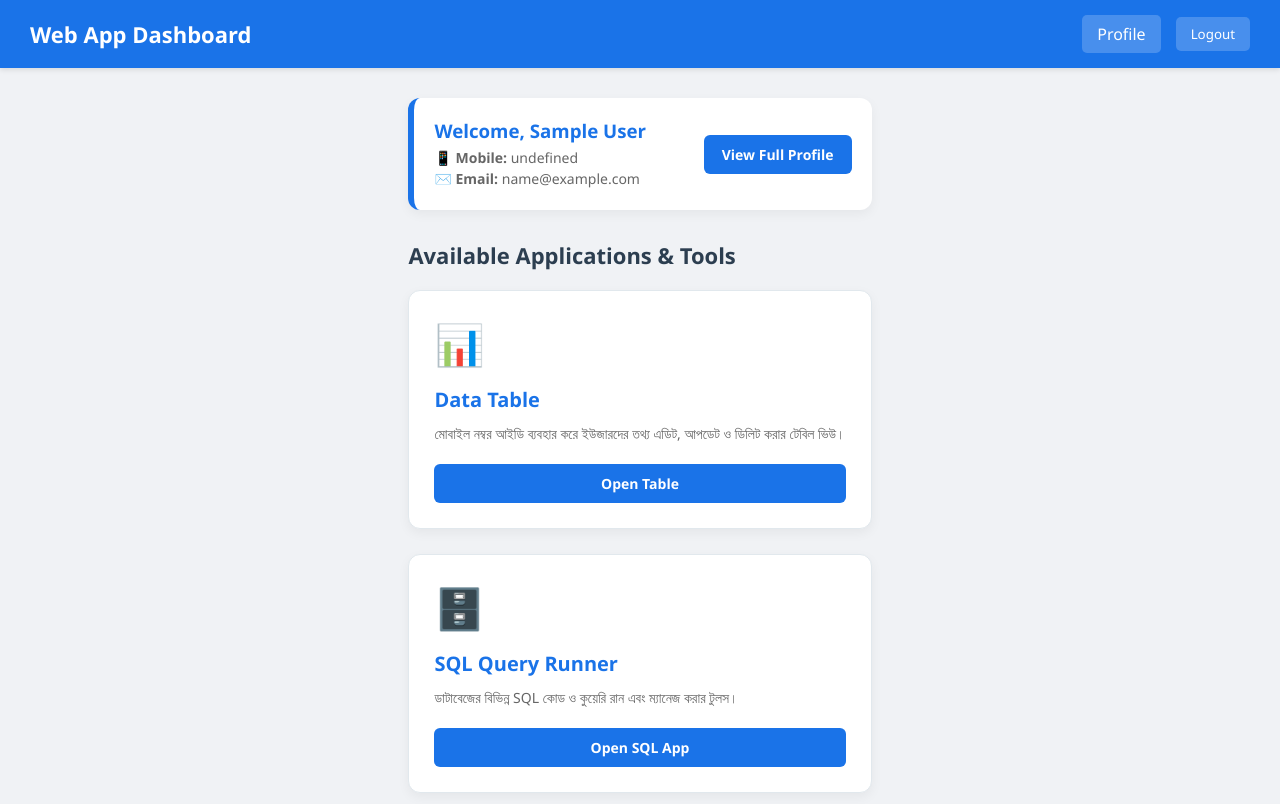
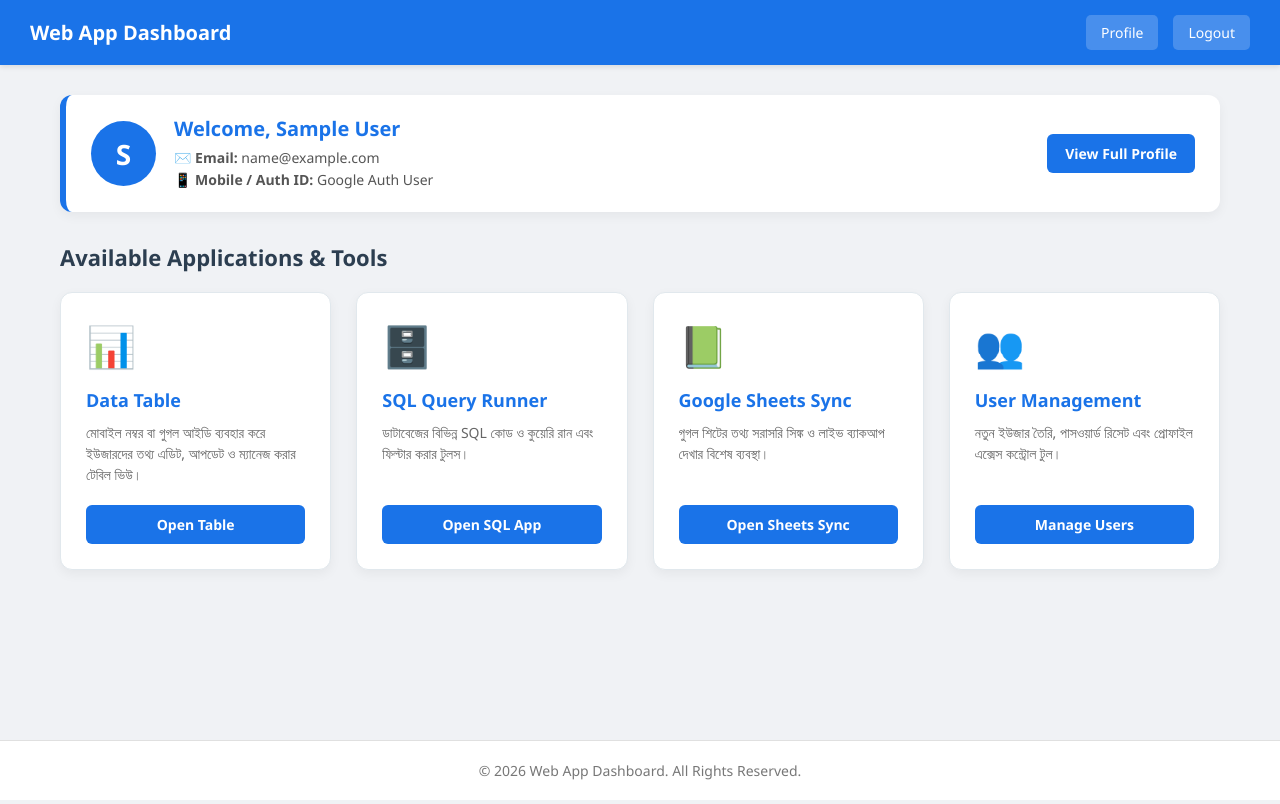
Before and after one commit to sarifdatabase-a11y/test1, a plain HTML site: page index.html in a window 1280 px wide. Shown: the top 804 px of the page. Drawn offline with Linux system fonts and the light colour scheme; sample sign-in values are in the browser's storage.

Commit message:
Update index.html

```diff
--- a/index.html
+++ b/index.html
@@ -3,25 +3,40 @@
 <head>
   <meta charset="UTF-8">
   <meta name="viewport" content="width=device-width, initial-scale=1.0">
-  <title>Developer & User Dashboard</title>
+  <title>Dashboard - Web App</title>
+
+  <!-- ১. লগইন না থাকলে সরাসরি login.html এ পাঠিয়ে দেওয়ার সিকিউরিটি চেক -->
+  <script>
+    if (!localStorage.getItem('user')) {
+      window.location.href = "login.html";
+    }
+  </script>
+
   <style>
     * { box-sizing: border-box; margin: 0; padding: 0; font-family: 'Segoe UI', Tahoma, Geneva, Verdana, sans-serif; }
     body { background-color: #f0f2f5; color: #333; display: flex; flex-direction: column; min-height: 100vh; }
 
     header { background-color: #1a73e8; color: white; padding: 15px 30px; display: flex; justify-content: space-between; align-items: center; box-shadow: 0 2px 5px rgba(0,0,0,0.1); }
-    header h1 { font-size: 22px; }
+    header h1 { font-size: 20px; }
 
     .nav-links { display: flex; align-items: center; gap: 15px; }
-    .nav-links a, .logout-btn { color: white; text-decoration: none; font-weight: 500; background: rgba(255, 255, 255, 0.2); padding: 8px 15px; border-radius: 5px; transition: background 0.3s; border: none; cursor: pointer; }
+    .nav-links a, .logout-btn { color: white; text-decoration: none; font-weight: 500; background: rgba(255, 255, 255, 0.2); padding: 8px 15px; border-radius: 5px; transition: background 0.3s; border: none; cursor: pointer; font-size: 14px; }
     .nav-links a:hover, .logout-btn:hover { background: rgba(255, 255, 255, 0.3); }
 
-    .container { max-width: 1200px; margin: 30px auto; padding: 0 20px; flex: 1; }
+    .container { max-width: 1200px; margin: 30px auto; padding: 0 20px; flex: 1; width: 100%; }
 
-    /* User Profile Banner */
-    .user-profile-banner { background: white; border-radius: 12px; padding: 20px; margin-bottom: 30px; box-shadow: 0 4px 12px rgba(0,0,0,0.05); display: flex; align-items: center; justify-content: space-between; border-left: 6px solid #1a73e8; }
-    .user-info-text h3 { margin-bottom: 5px; color: #1a73e8; }
-    .user-info-text p { color: #666; font-size: 14px; margin: 2px 0; }
-    .btn-profile { background-color: #1a73e8; color: white; padding: 10px 18px; border-radius: 6px; text-decoration: none; font-weight: bold; font-size: 14px; }
+    /* User Profile Card / Banner */
+    .user-profile-banner { background: white; border-radius: 12px; padding: 20px 25px; margin-bottom: 30px; box-shadow: 0 4px 12px rgba(0,0,0,0.05); display: flex; align-items: center; justify-content: space-between; border-left: 6px solid #1a73e8; gap: 20px; flex-wrap: wrap; }
+
+    .user-details { display: flex; align-items: center; gap: 18px; }
+    .profile-img { width: 65px; height: 65px; border-radius: 50%; object-fit: cover; border: 2px solid #1a73e8; }
+    .avatar-placeholder { width: 65px; height: 65px; border-radius: 50%; background-color: #1a73e8; color: white; display: flex; justify-content: center; align-items: center; font-size: 28px; font-weight: bold; }
+
+    .user-info-text h3 { margin-bottom: 6px; color: #1a73e8; font-size: 20px; }
+    .user-info-text p { color: #555; font-size: 14px; margin: 3px 0; }
+
+    .btn-profile { background-color: #1a73e8; color: white; padding: 10px 18px; border-radius: 6px; text-decoration: none; font-weight: bold; font-size: 14px; transition: background 0.2s; }
+    .btn-profile:hover { background-color: #1557b0; }
 
     .section-title { font-size: 22px; margin-bottom: 20px; color: #2c3e50; }
 
@@ -29,34 +44,40 @@
     .card { background: white; border-radius: 12px; padding: 25px; box-shadow: 0 4px 12px rgba(0,0,0,0.05); transition: transform 0.3s, box-shadow 0.3s; display: flex; flex-direction: column; justify-content: space-between; border: 1px solid #e1e8ed; }
     .card:hover { transform: translateY(-5px); box-shadow: 0 8px 20px rgba(0,0,0,0.12); }
     .card-icon { font-size: 40px; margin-bottom: 15px; }
-    .card h3 { font-size: 20px; margin-bottom: 10px; color: #1a73e8; }
+    .card h3 { font-size: 18px; margin-bottom: 10px; color: #1a73e8; }
     .card p { font-size: 14px; color: #666; line-height: 1.5; margin-bottom: 20px; }
 
     .btn-open { display: inline-block; text-align: center; background-color: #1a73e8; color: white; text-decoration: none; padding: 10px 15px; border-radius: 6px; font-weight: bold; font-size: 14px; }
     .btn-open:hover { background-color: #1557b0; }
 
-    footer { text-align: center; padding: 20px; background-color: #fff; border-top: 1px solid #e0e0e0; color: #777; font-size: 14px; }
+    footer { text-align: center; padding: 20px; background-color: #fff; border-top: 1px solid #e0e0e0; color: #777; font-size: 14px; margin-top: auto; }
   </style>
 </head>
 <body>
 
-  <!-- Navbar -->
+  <!-- Header / Navbar -->
   <header>
     <h1>Web App Dashboard</h1>
-    <div class="nav-links" id="navArea">
-      <!-- Navbar links injected via JS -->
+    <div class="nav-links">
+      <a href="profile.html">Profile</a>
+      <button class="logout-btn" onclick="logout()">Logout</button>
     </div>
   </header>
 
   <!-- Main Content Area -->
   <div class="container">
 
-    <!-- User Profile Details Section -->
-    <div class="user-profile-banner" id="profileBanner">
-      <div class="user-info-text">
-        <h3 id="dashName">Welcome User</h3>
-        <p>📱 <strong>Mobile:</strong> <span id="dashMobile">-</span></p>
-        <p>✉️ <strong>Email:</strong> <span id="dashEmail">-</span></p>
+    <!-- User Profile Details Banner -->
+    <div class="user-profile-banner">
+      <div class="user-details">
+        <div id="avatarContainer">
+          <!-- JS দিয়ে ছবি বা আদ্যক্ষর লোড হবে -->
+        </div>
+        <div class="user-info-text">
+          <h3 id="dashName">Welcome User</h3>
+          <p>✉️ <strong>Email:</strong> <span id="dashEmail">-</span></p>
+          <p>📱 <strong>Mobile / Auth ID:</strong> <span id="dashMobile">-</span></p>
+        </div>
       </div>
       <a href="profile.html" class="btn-profile">View Full Profile</a>
     </div>
@@ -68,7 +89,7 @@
         <div>
           <div class="card-icon">📊</div>
           <h3>Data Table</h3>
-          <p>মোবাইল নম্বর আইডি ব্যবহার করে ইউজারদের তথ্য এডিট, আপডেট ও ডিলিট করার টেবিল ভিউ।</p>
+          <p>মোবাইল নম্বর বা গুগল আইডি ব্যবহার করে ইউজারদের তথ্য এডিট, আপডেট ও ম্যানেজ করার টেবিল ভিউ।</p>
         </div>
         <a href="table.html" class="btn-open">Open Table</a>
       </div>
@@ -77,7 +98,7 @@
         <div>
           <div class="card-icon">🗄️</div>
           <h3>SQL Query Runner</h3>
-          <p>ডাটাবেজের বিভিন্ন SQL কোড ও কুয়েরি রান এবং ম্যানেজ করার টুলস।</p>
+          <p>ডাটাবেজের বিভিন্ন SQL কোড ও কুয়েরি রান এবং ফিল্টার করার টুলস।</p>
         </div>
         <a href="sql.html" class="btn-open">Open SQL App</a>
       </div>
@@ -103,32 +124,32 @@
   </div>
 
   <footer>
-    &copy; 2026 Apps Dashboard. All Rights Reserved.
+    &copy; 2026 Web App Dashboard. All Rights Reserved.
   </footer>
 
   <script>
-    // LocalStorage থেকে ইউজারের ডাটা লোড করা
+    // LocalStorage থেকে ইউজারের গুগল/ম্যানুয়াল ডাটা বের করে স্ক্রিনে দেখানো
     const userData = localStorage.getItem('user');
-    const navArea = document.getElementById('navArea');
 
     if (userData) {
       const user = JSON.parse(userData);
 
-      // ড্যাশবোর্ড ব্যানের ডাটা সেট
-      document.getElementById('dashName').innerText = "Welcome, " + user.name;
-      document.getElementById('dashMobile').innerText = user.mobile;
-      document.getElementById('dashEmail').innerText = user.email;
+      // তথ্য সেট করা
+      document.getElementById('dashName').innerText = "Welcome, " + (user.name || "User");
+      document.getElementById('dashEmail').innerText = user.email || "N/A";
+      document.getElementById('dashMobile').innerText = user.mobile || "Google Auth User";
 
-      // নেভিগেশন বার আপডেট
-      navArea.innerHTML = `
-        <a href="profile.html">Profile</a>
-        <button class="logout-btn" onclick="logout()">Logout</button>
-      `;
-    } else {
-      // লগইন না থাকলে লগইন পেজে পাঠাবে
-      window.location.href = "login.html";
+      // প্রোফাইল ছবি হ্যান্ডেল করা (গুগল সাইন-ইন থেকে ছবি আসলে তা দেখাবে, না থাকলে নামের প্রথম অক্ষর)
+      const avatarContainer = document.getElementById('avatarContainer');
+      if (user.picture) {
+        avatarContainer.innerHTML = `<img src="${user.picture}" alt="Profile Picture" class="profile-img">`;
+      } else {
+        const initial = user.name ? user.name.charAt(0).toUpperCase() : 'U';
+        avatarContainer.innerHTML = `<div class="avatar-placeholder">${initial}</div>`;
+      }
     }
 
+    // লগআউট ফাংশন
     function logout() {
       localStorage.removeItem('user');
       window.location.href = "login.html";
```
